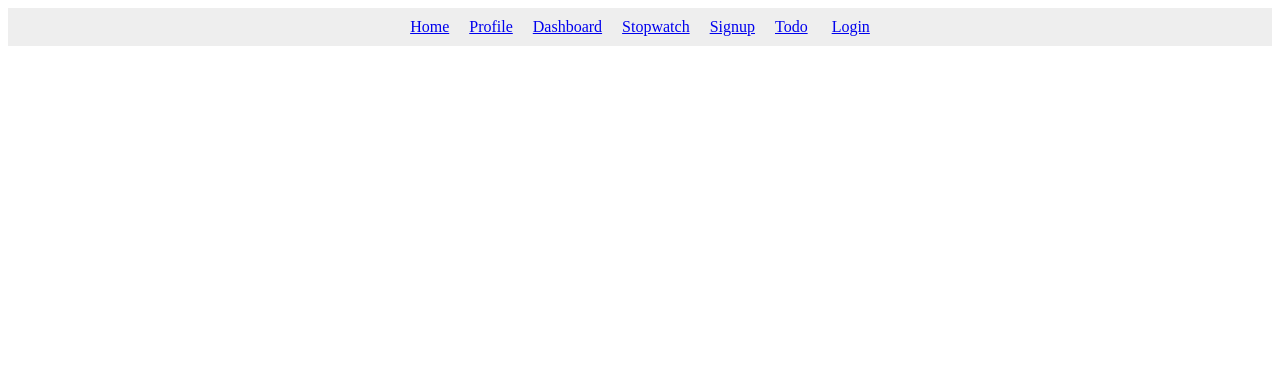
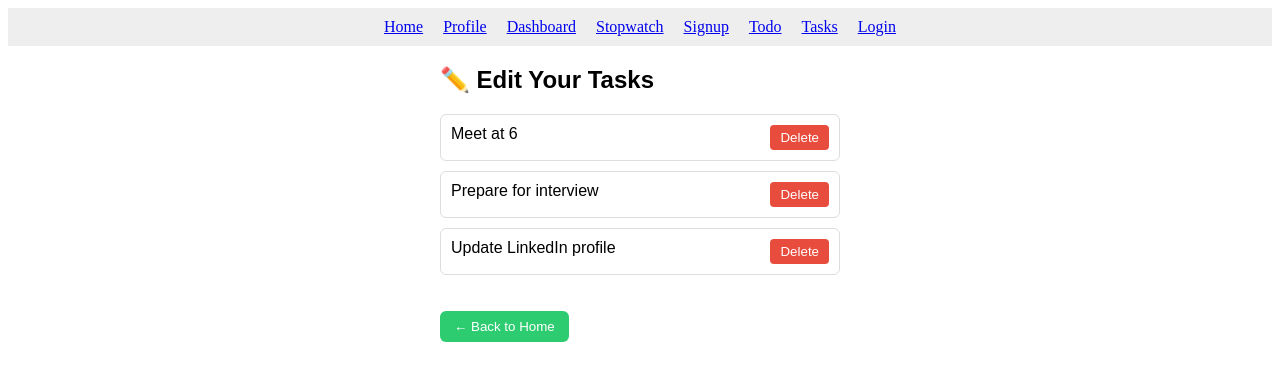
Before and after one commit to AashiMishra01/my-app, a React (Create React App) app: page /tasks/edit in a window 1280 px wide. Shown: the top 380 px of the page. Built offline with nearby package versions, Linux system fonts and the light colour scheme.

Commit message:
"Updated subproject commit hash in my-app."

```diff
--- a/src/App.js
+++ b/src/App.js
@@ -9,20 +9,23 @@ import SimpleStopwatch from './SimpleStopwatch';
 import SignupForm from './SignupForm';
 import { useLogin } from './LoginContext';
 import TodoDemo from './TodoDemo';
+import TaskListApp from './TaskListApp';
+import TaskEditor from './TaskEditor';
+import { TaskProvider } from './TaskContext'; // Wrap the app
 
 function App() {
   const { isLoggedIn, logout } = useLogin();
 
   return (
-    <>
+    <TaskProvider>
       <nav style={{ padding: '10px', background: '#eee', textAlign: 'center' }}>
         <Link to="/" style={{ marginRight: '20px' }}>Home</Link>
         <Link to="/profile" style={{ marginRight: '20px' }}>Profile</Link>
         <Link to="/dashboard" style={{ marginRight: '20px' }}>Dashboard</Link>
         <Link to="/stopwatch" style={{ marginRight: '20px' }}>Stopwatch</Link>
         <Link to="/signup" style={{ marginRight: '20px' }}>Signup</Link>
-
-        <Link to="/todo" style={{ marginRight: '20px' }}>Todo</Link> {/* ← NEW NAV ITEM */}
+        <Link to="/todo" style={{ marginRight: '20px' }}>Todo</Link>
+        <Link to="/tasks" style={{ marginRight: '20px' }}>Tasks</Link>
         {isLoggedIn ? (
           <button onClick={logout}>Logout</button>
         ) : (
@@ -35,11 +38,13 @@ function App() {
         <Route path="/profile" element={<ProfileCardPage />} />
         <Route path="/stopwatch" element={<SimpleStopwatch />} />
         <Route path="/signup" element={<SignupForm />} />
-        <Route path="/todo" element={<TodoDemo />} /> {/* ← NEW ROUTE */}
+        <Route path="/todo" element={<TodoDemo />} />
+        <Route path="/tasks" element={<TaskListApp />} />
+        <Route path="/tasks/edit" element={<TaskEditor />} />
         <Route path="/login" element={isLoggedIn ? <Navigate to="/dashboard" /> : <LoginPage />} />
         <Route path="/dashboard" element={isLoggedIn ? <Dashboard /> : <Navigate to="/login" />} />
       </Routes>
-    </>
+    </TaskProvider>
   );
 }
 
--- /dev/null
+++ b/src/TaskContext.js
@@ -0,0 +1,25 @@
+import React, { createContext, useContext, useState } from 'react';
+
+const TaskContext = createContext();
+
+const initialTasks = [
+  { id: 1, name: "Meet at 6" },
+  { id: 2, name: "Prepare for interview" },
+  { id: 3, name: "Update LinkedIn profile" }
+];
+
+export const TaskProvider = ({ children }) => {
+  const [tasks, setTasks] = useState(initialTasks);
+
+  const deleteTask = (id) => {
+    setTasks(prev => prev.filter(task => task.id !== id));
+  };
+
+  return (
+    <TaskContext.Provider value={{ tasks, setTasks, deleteTask }}>
+      {children}
+    </TaskContext.Provider>
+  );
+};
+
+export const useTasks = () => useContext(TaskContext);
--- /dev/null
+++ b/src/TaskEditor.js
@@ -0,0 +1,45 @@
+import React from 'react';
+import { useTasks } from './TaskContext';
+import { useNavigate } from 'react-router-dom';
+
+function TaskEditor() {
+  const { tasks, deleteTask } = useTasks();
+  const navigate = useNavigate();
+
+  return (
+    <div style={styles.container}>
+      <h2>✏️ Edit Your Tasks</h2>
+      {tasks.length === 0 ? <p>No tasks available.</p> : (
+        <ul style={styles.ul}>
+          {tasks.map(task => (
+            <li key={task.id} style={styles.li}>
+              {task.name}
+              <button style={styles.delete} onClick={() => deleteTask(task.id)}>Delete</button>
+            </li>
+          ))}
+        </ul>
+      )}
+      <button style={styles.back} onClick={() => navigate('/tasks')}>← Back to Home</button>
+    </div>
+  );
+}
+
+const styles = {
+  container: { width: "400px", margin: "20px auto", fontFamily: "Arial" },
+  ul: { listStyle: "none", padding: 0 },
+  li: {
+    background: "#fff", padding: "10px", marginBottom: "10px",
+    borderRadius: "6px", display: "flex", justifyContent: "space-between",
+    border: "1px solid #ddd"
+  },
+  delete: {
+    background: "#e74c3c", color: "white", border: "none",
+    padding: "5px 10px", borderRadius: "4px", cursor: "pointer"
+  },
+  back: {
+    marginTop: "20px", padding: "8px 14px", background: "#2ecc71",
+    color: "#fff", border: "none", borderRadius: "6px", cursor: "pointer"
+  }
+};
+
+export default TaskEditor;
--- /dev/null
+++ b/src/TaskListApp.js
@@ -0,0 +1,41 @@
+// TaskListApp.js
+import React from 'react';
+import { useNavigate } from 'react-router-dom';
+import { useTasks } from './TaskContext';
+
+function TaskListApp() {
+  const { tasks } = useTasks();
+  const navigate = useNavigate();
+
+  return (
+    <div style={styles.container}>
+      <h1>👋 Welcome to Your Task Manager</h1>
+      <h3>📅 Today's Tasks</h3>
+      {tasks.length === 0 ? <p>All tasks done!</p> : (
+        <ul style={styles.ul}>
+          {tasks.map(task => (
+            <li key={task.id} style={styles.li}>
+              {task.name}
+            </li>
+          ))}
+        </ul>
+      )}
+      <button style={styles.edit} onClick={() => navigate('/tasks/edit')}>Edit Tasks</button>
+    </div>
+  );
+}
+
+const styles = {
+  container: { width: "400px", margin: "20px auto", fontFamily: "Arial" },
+  ul: { listStyle: "none", padding: 0 },
+  li: {
+    background: "#f0f0f0", marginBottom: "10px", padding: "10px",
+    borderRadius: "6px", display: "flex", justifyContent: "space-between"
+  },
+  edit: {
+    marginTop: "20px", padding: "10px 15px", background: "#3498db",
+    color: "#fff", border: "none", borderRadius: "6px", cursor: "pointer"
+  }
+};
+
+export default TaskListApp;
```
